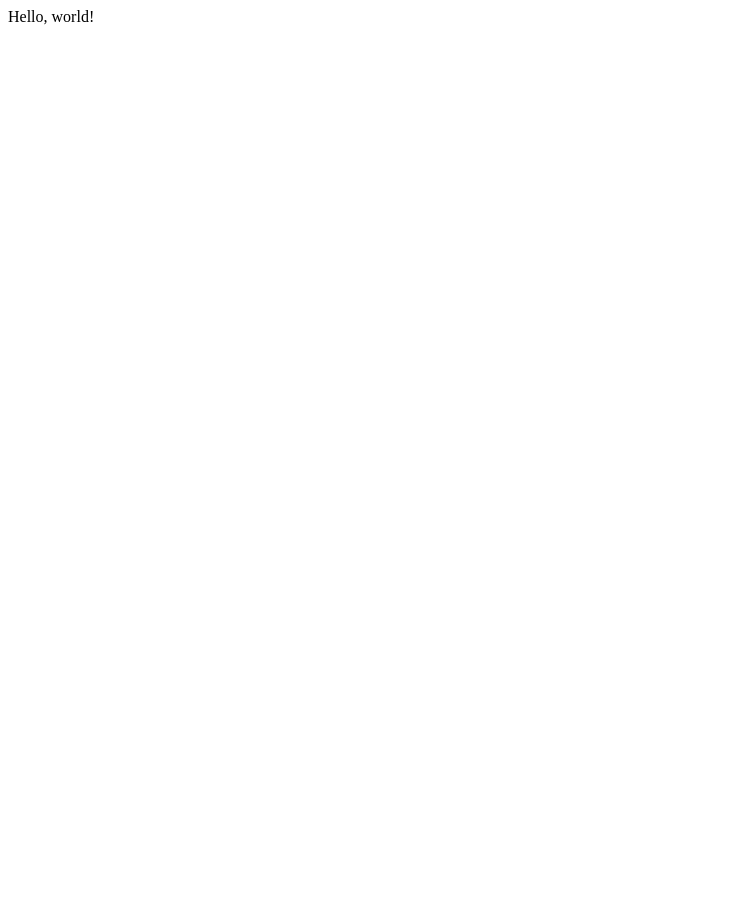
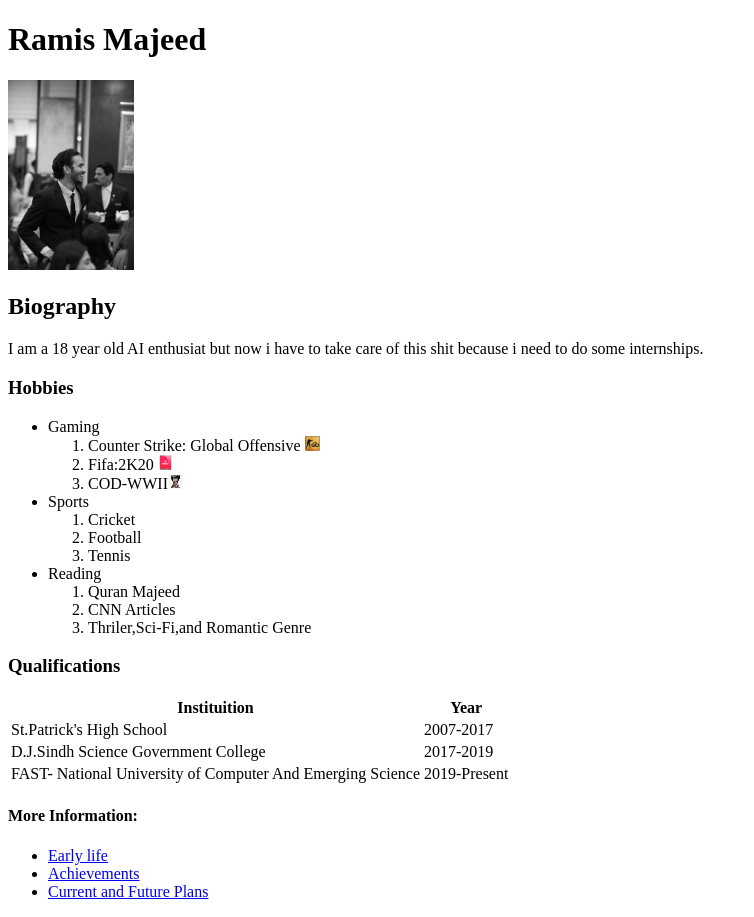
Before and after one commit to surviv0r5/project0, a plain HTML site: page index.html in a window 1280 px wide. Shown: the whole page, without its empty margins (0-754 px from the left). Before the commit the page ends 800 px from the top, so only its background shows below. Drawn offline with Linux system fonts and the light colour scheme.

Commit message:
New things happened

```diff
--- a/index.html
+++ b/index.html
@@ -4,6 +4,58 @@
         <title>My Webpage</title>
     </head>
     <body>
-        Hello, world!
-    </body>
+    <h1>Ramis Majeed</h1>
+    <img src="Ramis.jpg" alt="Me" height="10%" width="10%">
+    <h2>Biography</h2>
+    <p1>I am a 18 year old AI enthusiat but now i have to take care of this shit because i need to do some internships. </p1>
+    <h3>Hobbies</h3>
+    <ul>
+        <li>Gaming</li>
+        <ol>
+            <li>Counter Strike: Global Offensive <img src="csgo-icon-12.png" height="15 px" width="15 px" alt="CSGO" ></li>
+            <li>Fifa:2K20 <img src="download.jpg" height="15 px" width="15 px" alt="fifa2020" ></li>
+            <li>COD-WWII<img src="call-of-duty-ww-call-of-duty-wwii-pc-free-transparent-png-cod-ww2-png-820_431.png" height="15 px" width="15 px" alt="COD-WW II" ></li>
+        </ol>
+        <li>Sports</li>
+        <ol>
+            <li>Cricket </li>
+            <li>Football</li>
+            <li>Tennis</li>
+        </ol>
+        <li>Reading</li>
+        <ol>
+            <li>Quran Majeed</li>
+            <li>CNN Articles</li>
+            <li>Thriler,Sci-Fi,and Romantic Genre</li>
+        </ol>
+
+    </ul>
+    <table><h3>Qualifications </h3>
+        <tr>
+            <th>Instituition</th>
+        <th>Year</th>
+        </tr>
+        <tr>
+
+            <td>St.Patrick's High School</td>
+            <td>2007-2017</td>
+        </tr>
+        <tr>
+            <td>D.J.Sindh Science Government College</td>
+            <td>2017-2019</td>
+        </tr>
+        <tr>
+        <td>FAST- National University of Computer And Emerging Science  </td>
+        <td>2019-Present</td>
+    </tr>
+
+
+    </table>
+    <h4>More Information: </h4>
+    <ul>
+        <li><a href="earlylife.html"> Early life</a></li>
+        <li><a href="achievements.html">Achievements</a></li>
+        <li><a href="currandfutplans.html">Current and Future Plans</a></li>
+    </ul>
+        </body>
 </html>
```
Also changed, not shown: achievements.html (added, +10 -0 lines), currandfutplans.html (added), earlylife.html (added).
